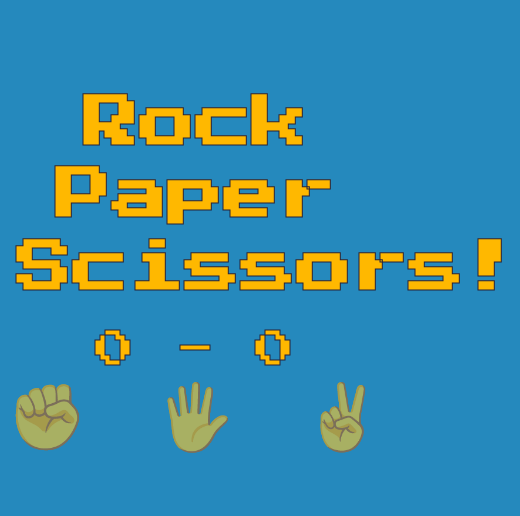
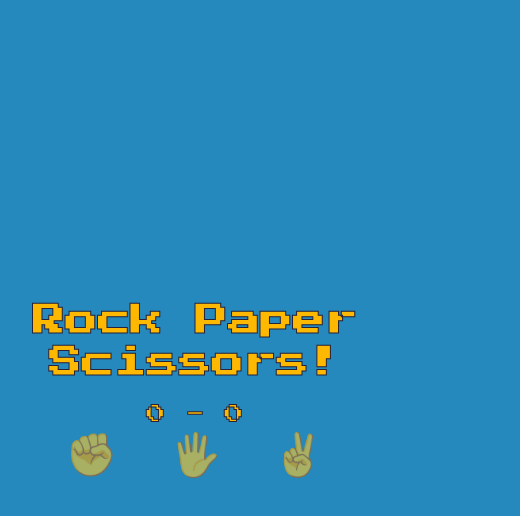
Before and after one commit to levoskaa/odin-rock-paper-scissors, a plain HTML site: page index.html in a window 390 px wide. Shown: the whole page, 520 px wide, since content can reach past the window. Drawn offline with Linux system fonts and the light colour scheme.

Commit message:
style: add responsivity

```diff
--- a/index.html
+++ b/index.html
@@ -22,7 +22,7 @@
         <p class="round-result"></p>
         <dialog class="game-end-modal">
             <p class="final-result"></p>
-            <button class="btn" autofocus>Play again</button>
+            <button autofocus>Play again</button>
         </dialog>
     </main>
 </body>
--- a/styles.css
+++ b/styles.css
@@ -2,8 +2,6 @@
 
 :root {
   --blue-ncs: #2589bd;
-  --mint-green: #a2faa3;
-  --vivid-burgundy: #9e0031;
   --selective-yellow: #ffb800;
   --dark-purple: #27233a;
 }
@@ -29,15 +27,22 @@ body {
 }
 
 button {
+  padding: 0.5em 1.5em;
   cursor: pointer;
+  color: var(--dark-purple);
+  background-color: var(--selective-yellow);
+  border: 1px solid var(--dark-purple);
   border-radius: 4px;
+  transition: transform 0.1s ease-out;
 }
 
-.btn {
-  background-color: var(--selective-yellow);
-  color: var(--dark-purple);
-  border: 1px solid var(--dark-purple);
-  padding: 0.5em 1.5em;
+button:hover {
+  background-color: #ff9500;
+  transition: background-color 0.3s ease-out, transform 0.1s ease-out;
+}
+
+button:active {
+  transform: scale(0.95);
 }
 
 dialog {
@@ -48,7 +53,7 @@ dialog {
   display: flex;
   flex-direction: column;
   align-items: center;
-  width: 40%;
+  max-width: min(90%, 24ch);
   pointer-events: none;
   font-family: "Press Start 2P", cursive;
   color: var(--selective-yellow);
@@ -88,7 +93,7 @@ main {
 h1 {
   text-align: center;
   font-size: 3.5rem;
-  margin-top: 20%;
+  margin-top: 25vmin;
   line-height: 1.3;
 }
 
@@ -143,3 +148,32 @@ h1 {
 .game-end-modal button {
   margin-top: 1rem;
 }
+
+.final-result {
+  text-align: center;
+  line-height: 1.5;
+}
+
+@media only screen and (max-width: 650px) {
+  html {
+    font-size: 13px;
+  }
+
+  h1 {
+    margin-top: 34vmax;
+  }
+}
+
+@media only screen and (max-width: 490px) {
+  h1 {
+    font-size: 2.5rem;
+  }
+
+  .score {
+    font-size: 1.5rem;
+  }
+
+  .selections button {
+    font-size: 4rem;
+  }
+}
```
